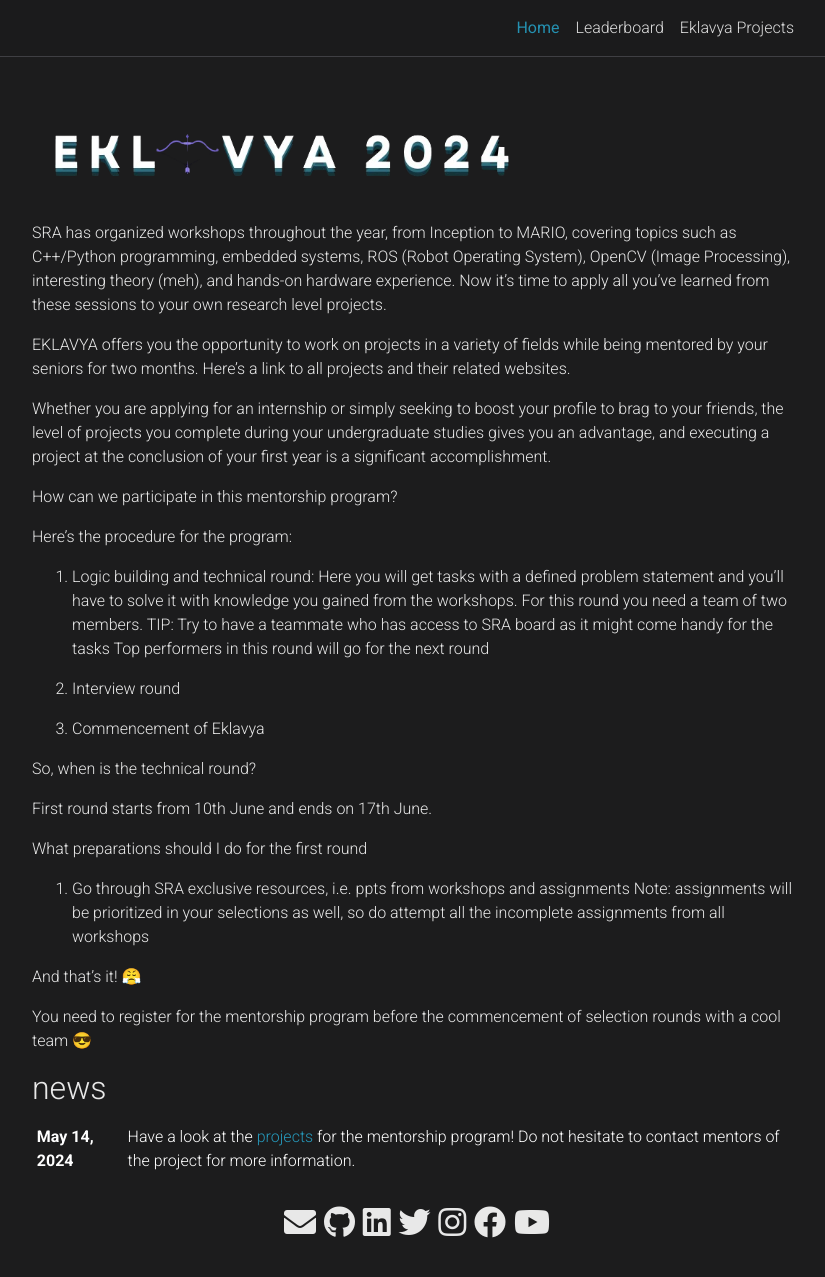
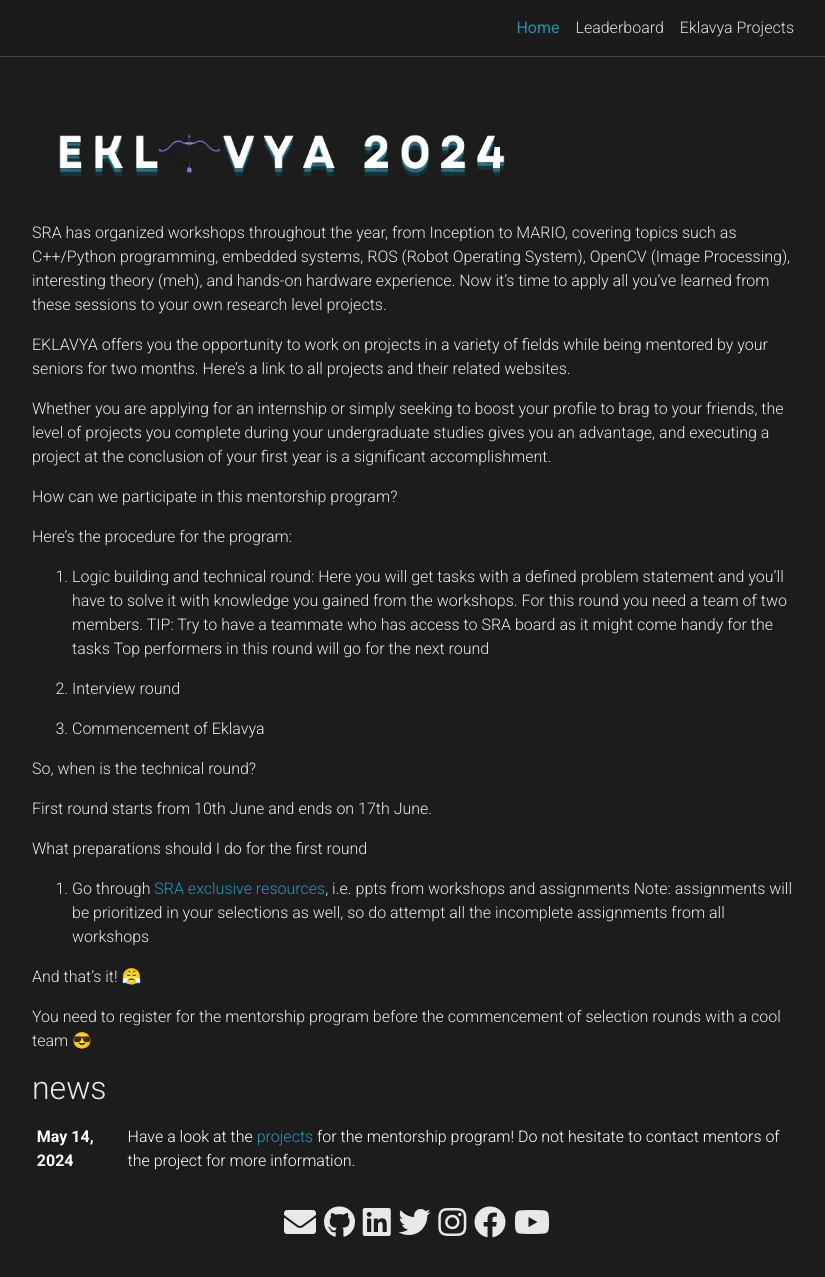
Before and after one commit to SRA-VJTI/eklavya.github.io, a Jekyll site: the page built from _pages/about.md, in a window 1280 px wide and 1317 px high. Shown: the top 1277 px of the window, without its empty margins (223-1048 px from the left). Built offline with Jekyll 4.4.1, drawn with Linux system fonts in a browser that asks for light colours; comment, search, counter and statistics services are not loaded; a style sheet for code colours, icons or effects is not loaded.

```diff
--- a/_layouts/about.html
+++ b/_layouts/about.html
@@ -9,7 +9,7 @@ layout: default
            {% if site.title == "blank" -%}<span class="font-weight-bold">{{ site.first_name }}</span> {{ site.middle_name }} {{ site.last_name }}{%- else -%}{{ site.title }}{%- endif %}
           </h1> -->
           <!-- add image for heading -->
-          <img src="{{ site.baseurl }}/assets/img/EKLAVYA_2024__6_-removebg-preview.png" alt="heading" style="width: 500px; height: 100px; object-fit: cover; object-position: 50% 25%;">
+          <img src="{{ site.baseurl }}/assets/img/EKLAVYA_2024__6_-removebg-preview.png" alt="heading" style="width: 500px; height: 100px; object-fit: fill; object-position: 50% 25%;">
           <p class="desc">{{ page.subtitle }}</p>
         </header>
 
--- a/_pages/about.md
+++ b/_pages/about.md
@@ -36,7 +36,7 @@ First round starts from 10th June and ends on 17th June.
 
 What preparations should I do for the first round
 
-1. Go through SRA exclusive resources, i.e. ppts from workshops and assignments
+1. Go through <a href='https://linktr.ee/EKLAVYA2k24'>SRA exclusive resources</a>, i.e. ppts from workshops and assignments
 Note: assignments will be prioritized in your selections as well, so do attempt all the incomplete assignments from all workshops
 
 And that's it!  😤
```
Also changed, not shown: 2 other files.
